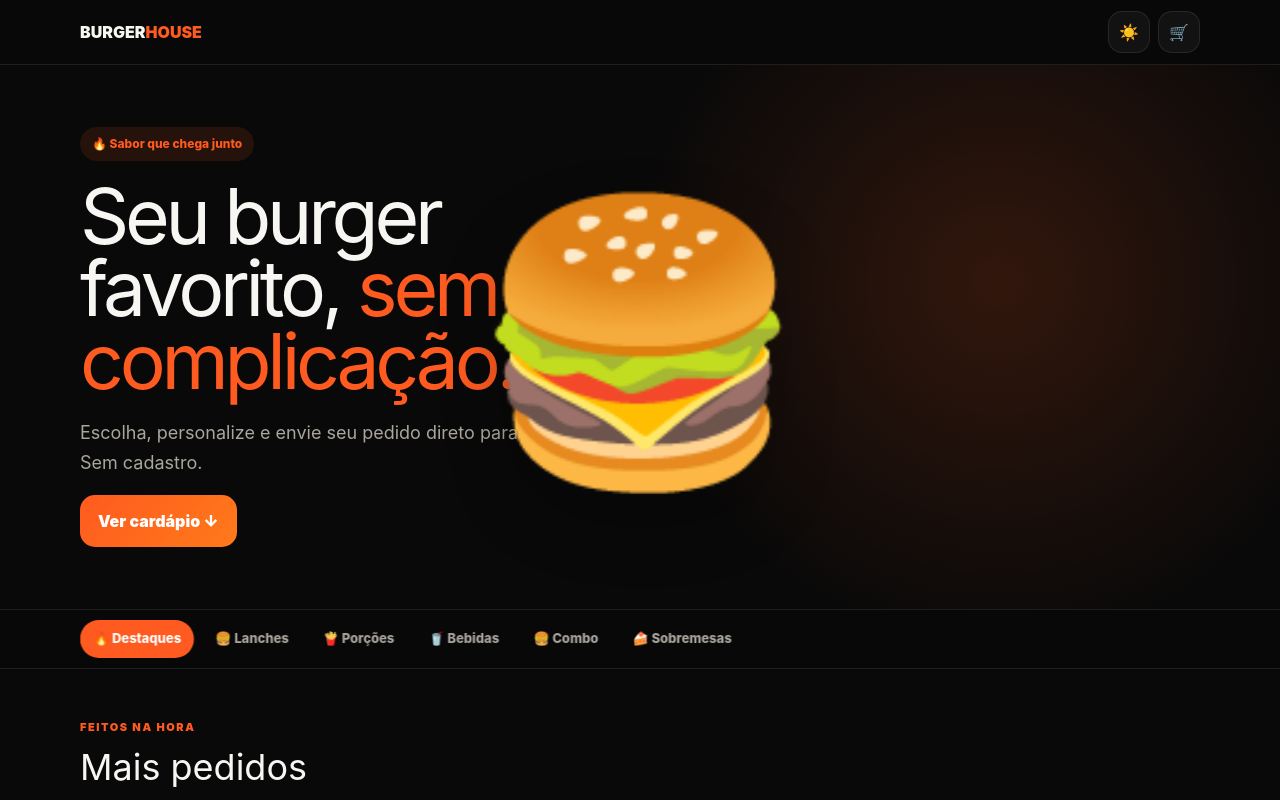
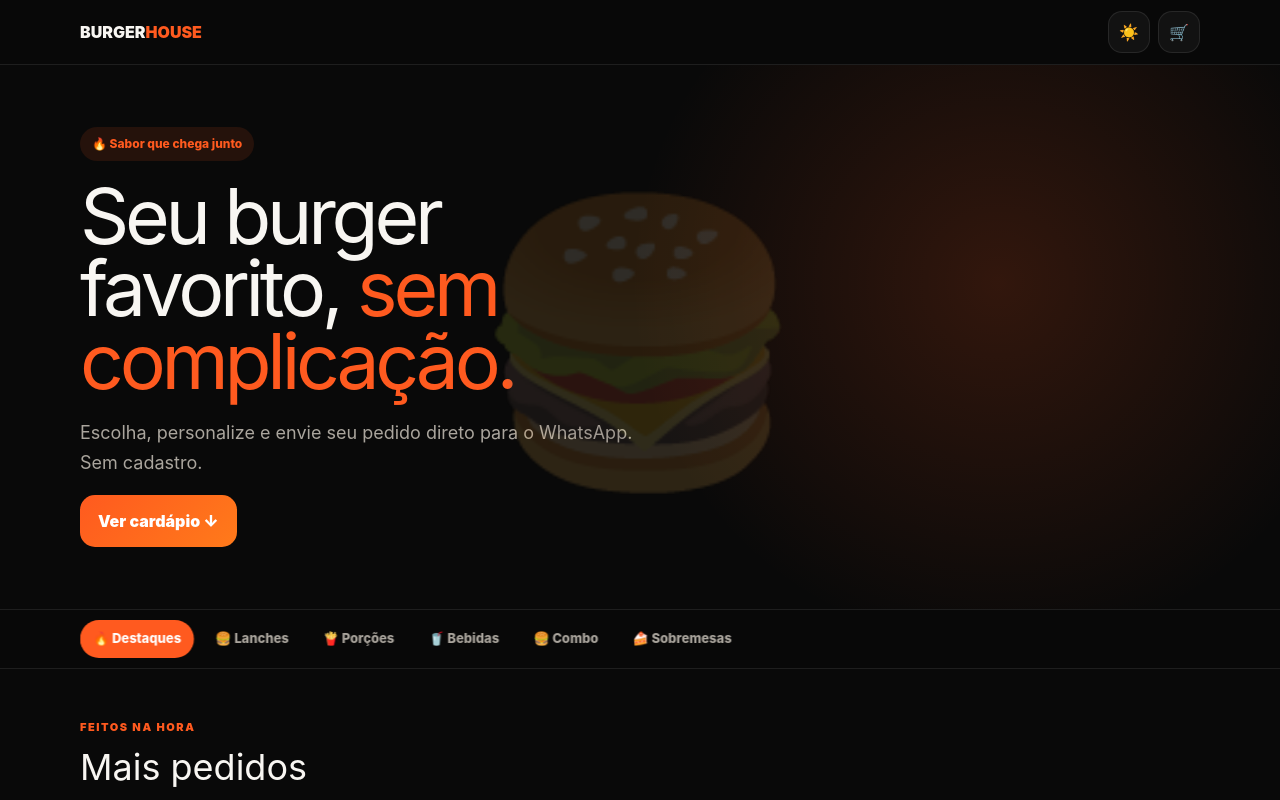
Before and after one commit to LEBEATO/cardapio-digital, a React (Vite) app: page / in a window 1280 px wide. Shown: the top 800 px of the page. Built offline with nearby package versions, Linux system fonts and the light colour scheme; no server answers; the database is empty.

Commit message:
fix: park scroll burger unobtrusively when scrolling stops

```diff
--- a/src/styles/globals.css
+++ b/src/styles/globals.css
@@ -182,3 +182,6 @@
 
 /* Scroll-driven burger: no autonomous animation */
 .burger-roll{animation:none!important;transition:none!important;transform:translate(var(--burger-roll-x,0px),var(--burger-roll-y,0px)) rotate(0deg)!important}.burger-roll.is-scrolling{transform:translate(var(--burger-roll-x,0px),var(--burger-roll-y,0px)) rotate(var(--burger-roll-r,0deg))!important}.burger-roll:not(.is-scrolling){transform:translate(var(--burger-roll-x,0px),var(--burger-roll-y,0px)) rotate(0deg)!important;transition:transform .18s ease-out!important}@media(max-width:760px){.burger-roll,.burger-roll.is-scrolling,.burger-roll:not(.is-scrolling){transform:translate(var(--burger-roll-x,0px),var(--burger-roll-y,0px)) rotate(var(--burger-roll-r,0deg))!important}.burger-roll:not(.is-scrolling){--burger-roll-r:0deg;transition:transform .18s ease-out!important}}
+
+/* Keep the burger parked at its scroll position without blocking menu choices */
+.burger-roll:not(.is-scrolling){transform:translate(var(--burger-roll-x,0px),var(--burger-roll-y,0px)) rotate(var(--burger-roll-r,0deg))!important;transition:none!important;opacity:.16;filter:grayscale(.15);z-index:0}.burger-roll.is-scrolling{opacity:1;filter:none;z-index:3}.burger-roll{pointer-events:none!important}
```
